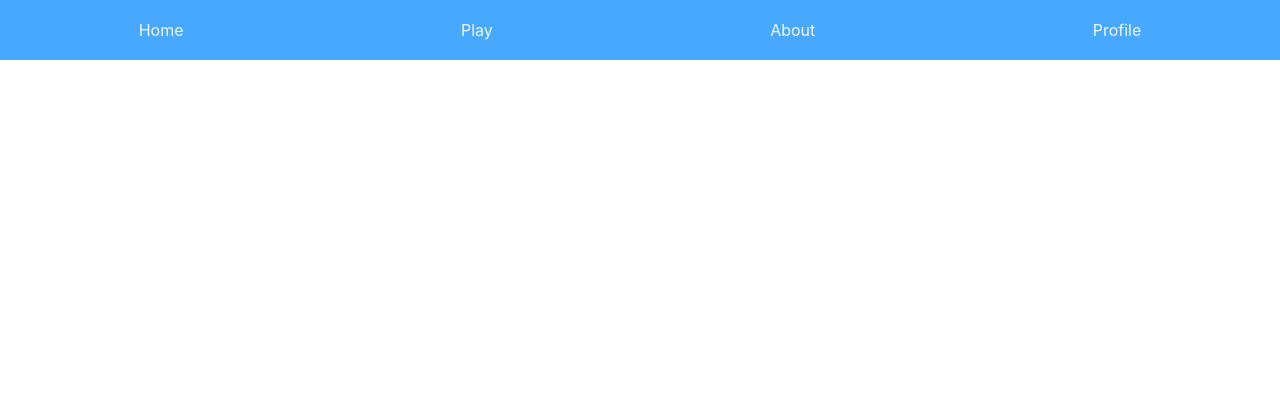
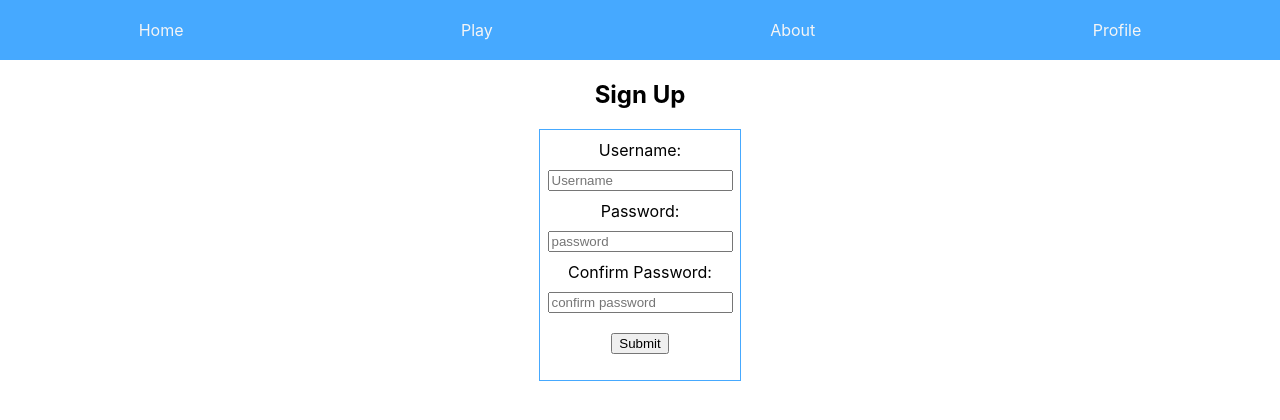
Before and after one commit to milywendland/Project-4, a React (Create React App) app in the folder client/: page /signup in a window 1280 px wide. Shown: the top 420 px of the page. Built offline with nearby package versions, Linux system fonts and the light colour scheme.

Commit message:
started game functionality

```diff
--- a/client/src/App.js
+++ b/client/src/App.js
@@ -5,6 +5,7 @@ import { Routes, Route } from 'react-router-dom'
 import Home from './pages/home'
 import Gameplay from './pages/gameplay'
 import About from './pages/about'
+import SignUp from './pages/signup'
 
 function App() {
   return (
@@ -16,6 +17,7 @@ function App() {
             <Route path="/" element={<Home />} />
             <Route path="/gameplay" element={<Gameplay />} />
             <Route path="/about" element={<About />} />
+            <Route path="/signup" element={<SignUp />} />
           </Routes>
         </main>
       </div>
--- a/client/src/index.css
+++ b/client/src/index.css
@@ -26,6 +26,61 @@ a {
   color: whitesmoke;
 }
 
+.home img {
+  height:250px;
+}
+
+.about a{
+  color:rgb(70, 169, 255);
+}
+
+.signin{
+  height: 170px;
+  width: 200px;
+  border: 2px solid rgb(70, 169, 255);
+  margin: auto;
+  padding-top: 15px;
+  margin-bottom: 10px;
+}
+
+
+.signin input{
+  margin-top: 10px;
+  margin-bottom: 10px;
+}
+
+.register-b{
+  margin: auto;
+
+}
+
+button{
+  height: 30px;
+  width: 75px;
+  background-color: rgb(70, 169, 255);
+  color: white;
+  border-radius: 6px;
+}
+
+button:hover{
+  background-color: white;
+  color:rgb(70, 169, 255);
+}
+
+.signup{
+  height: 240px;
+  width: 200px;
+  border: 1px solid rgb(70, 169, 255);
+  margin: auto;
+  margin-top: 10px;
+  padding-top: 10px;
+}
+
+.signup input{
+  margin-top: 10px;
+  margin-bottom: 10px;
+}
+
 .console img{
   margin-top: 20px;
   height: 600px;
--- a/client/src/pages/about.js
+++ b/client/src/pages/about.js
@@ -1,6 +1,6 @@
 const About = () => {
   return (
-    <div>
+    <div className="about">
       <h2>About</h2>
       <p>
         Ikimono was created by{' '}
--- a/client/src/pages/gameplay.js
+++ b/client/src/pages/gameplay.js
@@ -1,7 +1,62 @@
-import IkimonoLogo from '../images/IkimonoLogo.PNG'
 import WALKMANFIN from '../images/WALKMANFIN.png'
 
 const Gameplay = () => {
+  let foodAmount = 10
+  let playAmount = 10
+  let sleepAmount = 10
+  let happinessAmount = 10
+
+  let game = {
+    timePasses: function () {
+      foodAmount = foodAmount - 1
+      playAmount = playAmount - 2
+      sleepAmount = sleepAmount - 1
+      happinessAmount = happinessAmount - 1
+    },
+
+    isAlive: function () {
+      if (foodAmount <= 0) {
+        return false
+      } else {
+        return true
+      }
+    },
+
+    isSad: function () {
+      if (playAmount <= 3 || sleepAmount <= 3 || happinessAmount <= 4) {
+        return true
+      } else {
+        return false
+      }
+    },
+
+    isSick: function () {
+      if (foodAmount <= 3) {
+        return true
+      } else {
+        return false
+      }
+    },
+
+    foodAdd: function () {
+      foodAmount = foodAmount + 1
+    },
+
+    playAdd: function () {
+      playAmount = playAmount + 1
+    },
+
+    sleepAdd: function () {
+      sleepAmount = sleepAmount + 1
+    },
+
+    happinessAdd: function () {
+      happinessAmount = happinessAmount + 1
+    },
+
+    didVisit: function () {}
+  }
+
   return (
     <div>
       <div className="console">
--- a/client/src/pages/home.js
+++ b/client/src/pages/home.js
@@ -1,9 +1,31 @@
 import IkimonoLogo from '../images/IkimonoLogo.PNG'
+import { useNavigate } from 'react-router-dom'
 
 const Home = () => {
+  let navigate = useNavigate()
+
   return (
-    <div>
+    <div className="home">
       <img src={IkimonoLogo} alt="ikomono logo" />
+      <div className="signin">
+        <form>
+          <label>
+            {' '}
+            Username:
+            <input type="text" placeholder="username" />
+          </label>
+          <label>
+            {' '}
+            Password:
+            <input type="text" placeholder="password" />
+          </label>
+          <input type="submit" value="submit" />
+        </form>
+      </div>
+      <div clasName="register-b">
+        <h3>Register Here:</h3>
+        <button onClick={() => navigate('/signup')}>Register</button>
+      </div>
     </div>
   )
 }
--- a/client/src/pages/signup.js
+++ b/client/src/pages/signup.js
@@ -0,0 +1,26 @@
+const SignUp = () => {
+  return (
+    <div>
+      <h2>Sign Up</h2>
+      <div className="signup">
+        <form>
+          <label>
+            Username:
+            <input type="text" placeholder="Username" />
+          </label>
+          <label>
+            Password:
+            <input type="text" placeholder="password" />
+          </label>
+          <label>
+            Confirm Password:
+            <input type="text" placeholder="confirm password" />
+          </label>
+          <input type="submit" value="Submit" />
+        </form>
+      </div>
+    </div>
+  )
+}
+
+export default SignUp
```
